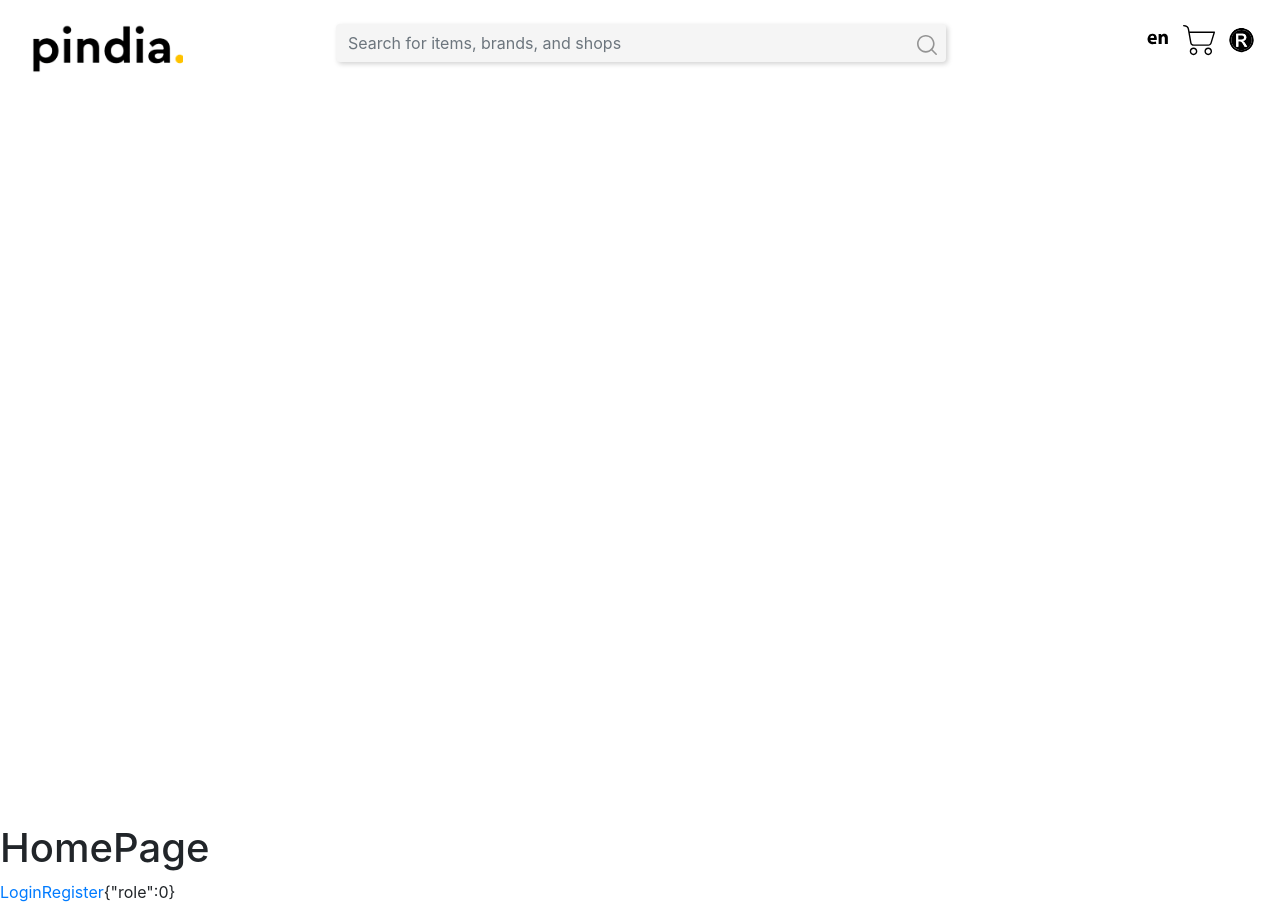
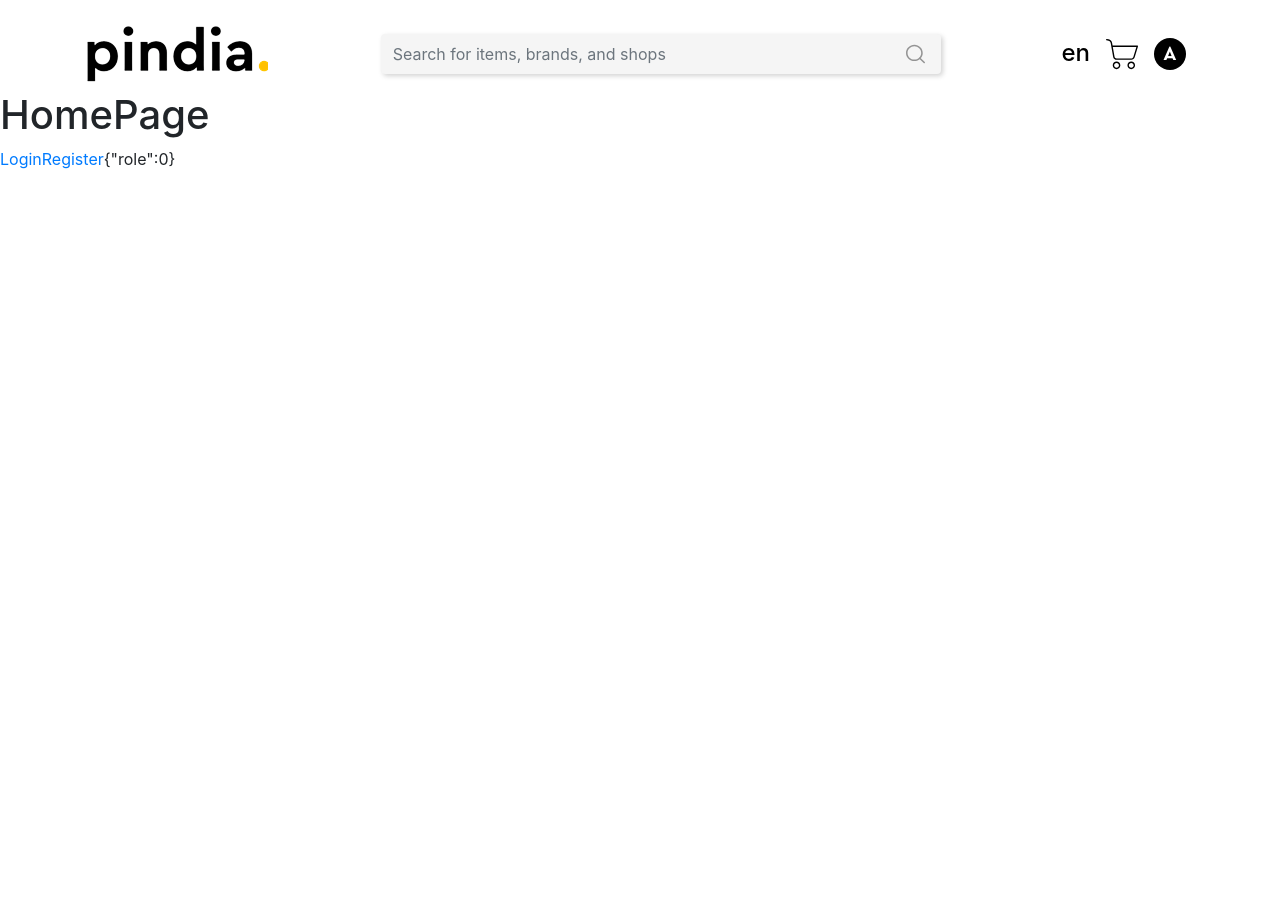
Before and after one commit to randiadiel/pindia-fe, a React (Create React App) app: page / in a window 1280 px wide. After the commit the page ends 800 px from the top, so only its background shows below. Built offline with nearby package versions, Linux system fonts and the light colour scheme.

Commit message:
Refactor Navbar

```diff
--- a/src/components/common/NavBar.jsx
+++ b/src/components/common/NavBar.jsx
@@ -2,50 +2,53 @@ import React, { Component } from "react";
 import Logo from "../../assets/logo.png";
 import { Link } from "react-router-dom";
 import CartLogo from "../../assets/cart.svg";
-import RLogo from "../../assets/R-logo.svg";
-import EnLogo from "../../assets/en-logo.svg";
 import SearchLogo from "../../assets/search.svg";
 
 class NavBar extends Component {
+  state = {
+    term: "",
+  };
+  onChange = (e) => {
+    const term = e.target.value;
+    this.setState({ term });
+  };
   render() {
     return (
-      <div className="navbar container-fluid">
-        <div className="row navBar-row">
-          <div className="col-md-2 logo">
+      <div className="navbar container">
+        <nav>
+          <div>
             <Link to="/">
-              <img className="logo-pindia" src={Logo} alt="logo-pindia"></img>
+              <img src={Logo} alt="Logo-Pindia" />
             </Link>
           </div>
-          <div className="col-md-1"></div>
-          <div className="col-md-6 searchBar">
+          <div className="search-bar">
             <input
               className="form-control mr-sm-2"
               type="search"
               placeholder="Search for items, brands, and shops"
+              onChange={this.onChange}
+              value={this.state.term}
             ></input>
-            <Link to="/">
-              <img className="logo-search" src={SearchLogo}></img>
-            </Link>
+            {this.state.term === "" && (
+              <img className="logo-search" src={SearchLogo} alt="search"></img>
+            )}
           </div>
-          <div className="col-md-1"></div>
-          <div className="col-md-2 links">
-            <div className="en-logo">
+          <div>
+            <div className="profile-section">
               <Link to="/">
-                <img className="logo-en" src={EnLogo}></img>
+                <h4 className="mx-2">en</h4>
               </Link>
-            </div>
-            <div className="cart-logo">
               <Link to="/">
-                <img className="logo-cart" src={CartLogo}></img>
+                <img className="logo-cart mx-2" src={CartLogo} alt="cartLogo" />
               </Link>
-            </div>
-            <div className="R-logo">
-              <Link to="/">
-                <img className="logo-R" src={RLogo}></img>
-              </Link>
+              <div className="profile-logo mx-2">
+                <Link to="/">
+                  <h5 className="profile-initial">A</h5>
+                </Link>
+              </div>
             </div>
           </div>
-        </div>
+        </nav>
       </div>
     );
   }
--- /dev/null
+++ b/src/components/product/AddProduct/AddProduct.jsx
@@ -0,0 +1,46 @@
+import React, { Component } from "react";
+import { Button, Collapse } from "react-bootstrap";
+import TextBox from "../../common/input/TextBox";
+import TextArea from "../../common/input/TextArea";
+import { inputs } from "./AddProductConfig";
+
+class AddProduct extends Component {
+  state = {
+    open: false,
+  };
+
+  setOpen = (e) => {
+    this.setState({ open: !this.state.open });
+    console.log(this.state.open);
+  };
+  render() {
+    const { open } = this.state;
+    return (
+      <div className="add-product">
+        <Button
+          variant="warning"
+          onClick={this.setOpen}
+          aria-controls="add-product-collapse"
+          aria-expanded={open}
+        >
+          Add Product
+        </Button>
+        <Collapse in={open}>
+          <div id="add-product-collapse" className="container">
+            <form>
+              <TextBox input={inputs.name}></TextBox>
+              <TextBox input={inputs.price}></TextBox>
+              <TextArea input={inputs.description}></TextArea>
+              <input
+                type="submit"
+                value="Add"
+                className="btn btn-warning"
+              ></input>
+            </form>
+          </div>
+        </Collapse>
+      </div>
+    );
+  }
+}
+export default AddProduct;
--- /dev/null
+++ b/src/components/product/AddProduct/AddProductConfig.js
@@ -0,0 +1,20 @@
+export const inputs = {
+  name: {
+    name: "name",
+    type: "text",
+    placeholder: "T-shirt nice F21",
+    label: "Product Name",
+  },
+  price: {
+    name: "price",
+    type: "text",
+    placeholder: "min 1000",
+    label: "Item Price / Day",
+  },
+  description: {
+    name: "description",
+    type: "textarea",
+    placeholder: "Put your description here",
+    label: "Description",
+  },
+};
--- a/src/pages/shop/ShopPage.jsx
+++ b/src/pages/shop/ShopPage.jsx
@@ -1,40 +1,38 @@
 import React, { Component } from "react";
+import { Redirect } from "react-router-dom";
 import Api from "../../api/Api";
 import ProductCard from "../../components/product/ProductCard";
+import AddProduct from "../../components/product/AddProduct/AddProduct";
+import AuthServices from "../../auth/AuthServices";
 
 class ShopPage extends Component {
   state = {
-    shop: {},
+    shop: {
+      name: "",
+    },
     products: [],
+    unauthorized: false,
   };
   async componentDidMount() {
-    const shops = await Api.handleGet("/shops", true);
-    this.setState({ shop: shops.data });
-    const products = await Api.handleGet("/products/shops", true);
-    this.setState({ products: products.data });
+    const shopResponse = await Api.handleGet("/shops", true);
+    if (shopResponse.status === 403) {
+      AuthServices.logout();
+      this.setState({ unauthorized: true });
+    } else {
+      this.setState({ shop: shopResponse.data });
+      const productsResponse = await Api.handleGet("/products/shops", true);
+      this.setState({ products: productsResponse.data });
+    }
   }
   render() {
-    const { shop, products } = this.state;
+    const { shop, products, unauthorized } = this.state;
+    if (unauthorized === true) {
+      return <Redirect to="/login"></Redirect>;
+    }
     return (
-      <div className="shop-page">
+      <div className="shop-page container">
         <h1>Hello, {shop.name}</h1>
-        <button
-          className="btn btn-warning"
-          type="button"
-          data-toggle="collapse"
-          data-target="#collapseExample"
-          aria-expanded="false"
-          aria-controls="collapseExample"
-        >
-          Add Products
-        </button>
-        <div className="collapse" id="collapseExample">
-          <div className="card card-body">
-            Anim pariatur cliche reprehenderit, enim eiusmod high life accusamus
-            terry richardson ad squid. Nihil anim keffiyeh helvetica, craft beer
-            labore wes anderson cred nesciunt sapiente ea proident.
-          </div>
-        </div>
+        <AddProduct></AddProduct>
         <p>{`Showing ${products.length} Product${
           products.length < 2 ? "" : "s"
         }`}</p>
--- a/src/style/components/common/_navbar.scss
+++ b/src/style/components/common/_navbar.scss
@@ -1,53 +1,61 @@
 .navbar {
-  & > .navBar-row {
-    width: 100vw;
+  & nav {
+    padding-top: 1rem;
+    width: 100%;
+    display: flex;
+    justify-content: space-between;
+    align-items: center;
     & > .logo {
       & .logo-pindia {
         height: 10%;
         padding: 1rem;
       }
     }
-    & > .searchBar {
-      padding-top: 1rem;
+    & > .search-bar {
       position: relative;
+      width: 35rem;
       & input {
         border: none;
         background-color: grayscale($color: #f5f5f5);
         box-shadow: 2px 2px 5px lightgrey;
+        height: 2.5rem;
       }
       & .logo-search {
         position: absolute;
-        height: 20x;
-        width: 20px;
-        top: 1.5rem;
-        right: 1.5rem;
+        height: 1.5rem;
+        right: 1rem;
+        top: 50%;
+        transform: translate(0, -50%);
         fill: red($color: #000000);
       }
     }
-    & > .links {
-      display: inline-flex;
-      padding-top: 1rem;
-      & .en-logo {
-        height: 40%;
-        width: 20%;
-        margin-left: 35%;
-        & .logo-en {
-          height: 5%;
+    & .profile-section {
+      display: flex;
+      align-items: center;
+      & > a {
+        text-decoration: none;
+        color: black;
+        & h4 {
+          margin-bottom: 0;
         }
       }
-      & .cart-logo {
-        height: 40%;
-        width: 20%;
-        margin-right: 5%;
-        & .logo-cart {
-          height: 10%;
-        }
+      & .logo-cart {
+        height: 2rem;
       }
-      & .R-logo {
-        height: 40%;
-        width: 20%;
-        & .logo-R {
-          height: 10%;
+      & .profile-logo {
+        height: 2rem;
+        width: 2rem;
+        background-color: black;
+        border-radius: 100%;
+        display: flex;
+        justify-content: center;
+        align-items: center;
+        font-family: "cerapro-bold";
+
+        & .profile-initial {
+          margin: 0;
+          text-decoration: none;
+          color: white;
         }
       }
     }
--- a/src/style/index.scss
+++ b/src/style/index.scss
@@ -6,6 +6,7 @@
 @import "./components/common/navbar";
 
 @import "./components/product/product-card";
+@import "./components/product/add-product";
 
 @import "./pages/home/home-page";
 
```
Also changed, not shown: src/style/components/product/_add-product.scss (added).
